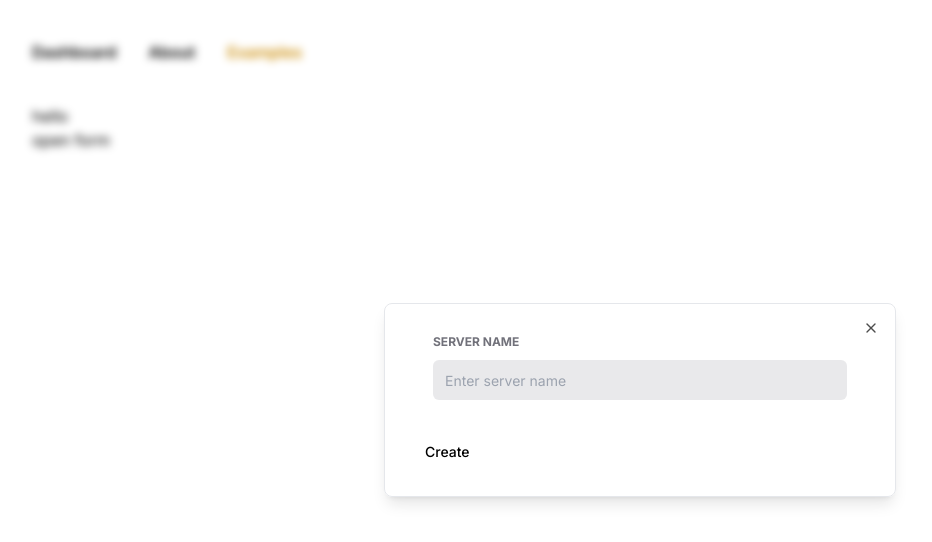
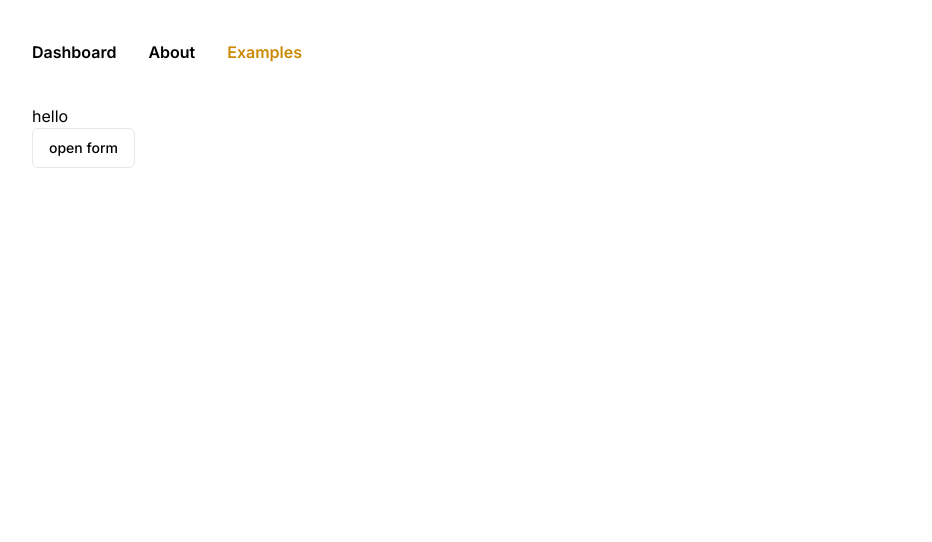
Before and after one commit to YriiHvozdetskiy/next-ts, a Next.js app: page /examples in a window 1280 px wide. Shown: the top 542 px of the page, without its empty margins (0-932 px from the left). Built offline with nearby package versions, Linux system fonts and the light colour scheme.

Commit message:
add zustand(devtools, persist)

```diff
--- a/components/EXAMPLES.tsx
+++ b/components/EXAMPLES.tsx
@@ -1,21 +1,9 @@
 'use client';
 
-import {FC, useEffect, useState} from 'react';
-import {useForm} from "react-hook-form";
-import * as z from "zod";
-import {zodResolver} from "@hookform/resolvers/zod";
+import {FC, useState} from 'react';
 
-import {
-   Form,
-   FormControl,
-   FormField,
-   FormItem,
-   FormLabel,
-   FormMessage
-} from "@/components/ui/form";
-import {Modal} from "@/components/Modal";
-import {Input} from "@/components/ui/input";
 import {Button} from "@/components/ui/button";
+import {FormCustom} from "@/components/FormCustom";
 
 // передаєм любі пропси, скільки хочем
 // <EXAMPLES age={0} title={'hello'}/>
@@ -34,101 +22,17 @@ type Action =
    | { type: 'increment' }
    | { type: 'decrement' };
 
-// схема валідації форми
-const formSchema = z.object({
-   name: z.string().min(1, 'Name is required'),
-   // image: z.string().min(1, 'Image is required'),
-})
 
 // props in function declaration
 // export function EXAMPLES(props: Props) {}
 export const EXAMPLES: FC<Props> = ({title}) => {
    //в стейті може бути тільки ці значення
    const [user, setUser] = useState<Pick<User, 'name' | 'email'>>({name: 'John', email: 'gmail'});
-   // fix hydration error
-   const [isMounted, setIsMounted] = useState(false);
-
-   //react-hook-form, розпиляєм потім пропси в Form {...form}
-   const form = useForm({
-      resolver: zodResolver(formSchema),
-      defaultValues: {
-         name: '',
-         image: ''
-      }
-   })
-
-   const isLoading = form.formState.isSubmitting;
-
-   const onSubmit = async (values: z.infer<typeof formSchema>) => {
-      console.log('values', values)
-   }
-
-   // fix hydration error
-   useEffect(() => {
-      setIsMounted(true);
-   }, []);
-   if (!isMounted) {
-      return null;
-   }
 
    return (
       <>
-         <Modal isOpen={true} onClose={() => {
-         }}>
-            <Form {...form}>
-               {/*берем submit з form*/}
-               <form
-                  onSubmit={form.handleSubmit(onSubmit)}
-                  className={'space-y-8'}
-               >
-                  <div className={'space-y-8 px-6'}>
-                     {/*<div className={'flex items-center justify-center text-center'}>*/}
-                     {/*   <FormField*/}
-                     {/*      control={form.control}*/}
-                     {/*      name={'image'}*/}
-                     {/*      render={({field}) => (*/}
-                     {/*         <FormItem>*/}
-                     {/*            <FormControl>*/}
-                     {/*               <input {...field} type={'file'} placeholder={'image'}/>*/}
-                     {/*            </FormControl>*/}
-                     {/*         </FormItem>*/}
-                     {/*      )}*/}
-                     {/*   />*/}
-                     {/*</div>*/}
-                     <FormField
-                        control={form.control}
-                        name="name"
-                        render={({field}) => (
-                           // це просто div
-                           <FormItem>
-                              <FormLabel
-                                 className={'uppercase text-xs font-bold text-zinc-500 dark:text-secondary/70'}
-                              >
-                                 Server name
-                              </FormLabel>
-                              {/*тут контролюється інпут*/}
-                              <FormControl>
-                                 <Input
-                                    disabled={isLoading}
-                                    className={'bg-zinc-300/50 border-0 focus-visible:ring-0 text-black focus-visible:ring-offset-0'}
-                                    placeholder="Enter server name"
-                                    {...field} // передаєм всі пропси onChange, onBlur,onFocus
-                                 />
-                              </FormControl>
-                              {/*тут відображається помилка з валідаціїї name: z.string().min(1, 'Name is required')*/}
-                              <FormMessage/>
-                           </FormItem>
-                        )}
-                     />
-                  </div>
-                  <Button disabled={isLoading}>
-                     Create
-                  </Button>
-               </form>
-            </Form>
-         </Modal>
          <div>{title}</div>
-         <button type={'button'}>open form</button>
+         <FormCustom/>
       </>
    );
 };
--- /dev/null
+++ b/components/FormCustom.tsx
@@ -0,0 +1,102 @@
+import {FC, useEffect, useState} from 'react';
+import {useForm} from "react-hook-form";
+import * as z from "zod";
+import {zodResolver} from "@hookform/resolvers/zod";
+
+import {
+   Form,
+   FormControl,
+   FormField,
+   FormItem,
+   FormLabel,
+   FormMessage
+} from "@/components/ui/form";
+import {Modal} from "@/components/Modal";
+import {Input} from "@/components/ui/input";
+import {Button} from "@/components/ui/button";
+import {useModalStore} from "@/stores";
+
+interface Props {
+
+}
+
+// схема валідації форми
+const formSchema = z.object({
+   name: z.string().min(1, 'Name is required'),
+})
+
+export const FormCustom: FC<Props> = () => {
+   const [isOpen, onOpen, onClose] = useModalStore((state) => [state.isOpen, state.onOpen, state.onClose]);
+   // fix hydration error
+   const [isMounted, setIsMounted] = useState(false);
+
+   //react-hook-form, розпиляєм потім пропси в Form {...form}
+   const form = useForm({
+      resolver: zodResolver(formSchema),
+      defaultValues: {
+         name: '',
+         image: ''
+      }
+   })
+
+   const isLoading = form.formState.isSubmitting;
+
+   const onSubmit = async (values: z.infer<typeof formSchema>) => {
+      console.log('values', values)
+   }
+
+   // fix hydration error
+   useEffect(() => {
+      setIsMounted(true);
+   }, []);
+
+   if (!isMounted) {
+      return null;
+   }
+
+   return (
+      <>
+         <Modal isOpen={isOpen} onClose={onClose}>
+            <Form {...form}>
+               {/*берем submit з form*/}
+               <form
+                  onSubmit={form.handleSubmit(onSubmit)}
+                  className={'space-y-8'}
+               >
+                  <div className={'space-y-8 px-6'}>
+                     <FormField
+                        control={form.control}
+                        name="name"
+                        render={({field}) => (
+                           // це просто div
+                           <FormItem>
+                              <FormLabel
+                                 className={'uppercase text-xs font-bold text-zinc-500 dark:text-secondary/70'}
+                              >
+                                 Server name
+                              </FormLabel>
+                              {/*тут контролюється інпут*/}
+                              <FormControl>
+                                 <Input
+                                    disabled={isLoading}
+                                    className={'bg-zinc-300/50 border-0 focus-visible:ring-0 text-black focus-visible:ring-offset-0'}
+                                    placeholder="Enter server name"
+                                    {...field} // передаєм всі пропси onChange, onBlur,onFocus
+                                 />
+                              </FormControl>
+                              {/*тут відображається помилка з валідаціїї name: z.string().min(1, 'Name is required')*/}
+                              <FormMessage/>
+                           </FormItem>
+                        )}
+                     />
+                  </div>
+                  <Button disabled={isLoading}>
+                     Create
+                  </Button>
+               </form>
+            </Form>
+         </Modal>
+         <Button onClick={() => onOpen()}>open form</Button>
+      </>
+   );
+};
--- a/components/ui/button.tsx
+++ b/components/ui/button.tsx
@@ -5,7 +5,7 @@ import {cva, type VariantProps} from "class-variance-authority"
 import {cn} from "@/lib/utils"
 
 const buttonVariants = cva(
-   "inline-flex items-center justify-center rounded-md text-sm font-medium ring-offset-background transition-colors focus-visible:outline-none focus-visible:ring-2 focus-visible:ring-ring focus-visible:ring-offset-2 disabled:pointer-events-none disabled:opacity-50",
+   "inline-flex items-center justify-center rounded-md text-sm font-medium ring-offset-background transition-colors focus-visible:outline-none focus-visible:ring-2 focus-visible:ring-ring focus-visible:ring-offset-2 disabled:pointer-events-none disabled:opacity-50 border",
    {
       variants: {
          variant: {
--- a/package.json
+++ b/package.json
@@ -31,6 +31,7 @@
     "tailwindcss": "3.3.3",
     "tailwindcss-animate": "^1.0.6",
     "typescript": "5.1.6",
-    "zod": "^3.22.2"
+    "zod": "^3.22.2",
+    "zustand": "^4.4.1"
   }
 }
--- /dev/null
+++ b/stores/index.ts
@@ -0,0 +1 @@
+export * from './useModalStore'
--- /dev/null
+++ b/stores/useModalStore.ts
@@ -0,0 +1,26 @@
+import {createWithEqualityFn} from 'zustand/traditional'
+import {shallow} from 'zustand/shallow'
+import {devtools, persist} from "zustand/middleware";
+
+interface StateProps {
+   isOpen: boolean;
+   onOpen: () => void;
+   onClose: () => void;
+}
+
+export const useModalStore = createWithEqualityFn<StateProps>()(
+   devtools(
+      persist(
+         (set) => ({
+            isOpen: false,
+            onOpen: () => set({isOpen: true}, false, 'onOpen'),
+            onClose: () => set({isOpen: false}, false, 'onClose'),
+         }),
+         {name: 'ModalStore'}
+      ),
+      {
+         name: 'ModalStore' // даєм назву store в ReduxDevtools
+      }
+   ),
+   shallow,
+)
```
Also changed, not shown: 2 other files (tests, documents, lock files or other folders).
